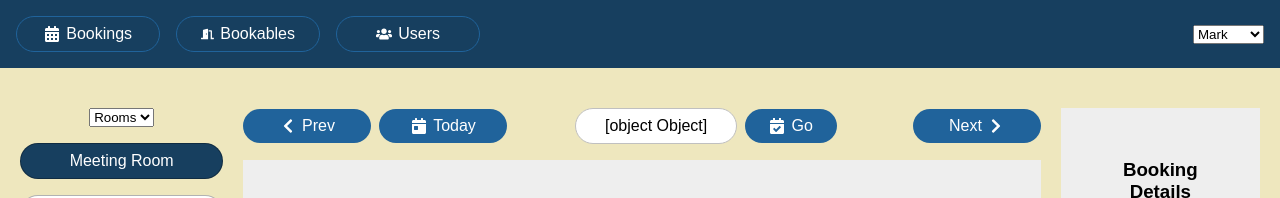
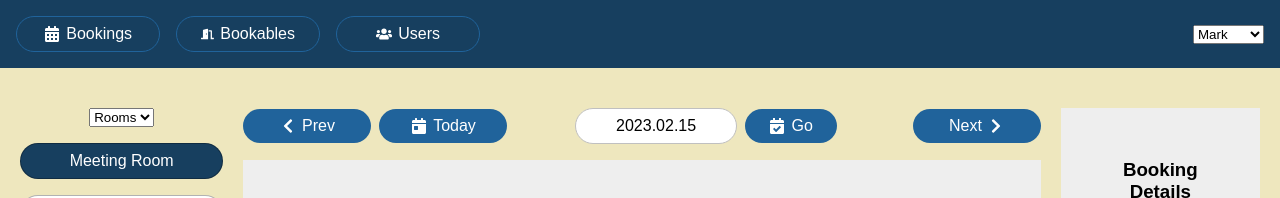
Before and after one commit to santoshnarayanan/reacthooks, a React (Create React App) app: page /bookings in a window 1280 px wide. Shown: the top 198 px of the page. Built offline with nearby package versions, Linux system fonts and the light colour scheme; data requests are answered from the project's data file.

Commit message:
Correction

```diff
--- a/src/components/Bookings/WeekPicker.js
+++ b/src/components/Bookings/WeekPicker.js
@@ -5,7 +5,7 @@ import { FaChevronLeft, FaCalendarDay, FaChevronRight, FaCalendarCheck } from "r
 // in the company
 
 export default function WeekPicker({ dispatch }) {
-    const textboxRef = useRef(null);
+    const textboxRef = useRef();
 
     //Handler for the Go button
     function goToDate() {
@@ -26,7 +26,7 @@ export default function WeekPicker({ dispatch }) {
                 </button>
 
                 <span>
-                    <input type="text" value={textboxRef} placeholder="e.g. 2023-01-02" defaultValue="2023.02.15" />
+                    <input type="text" ref={textboxRef} placeholder="e.g. 2023-01-02" defaultValue="2023.02.15" />
                     <button className="go btn" onClick={goToDate}>
                         <FaCalendarCheck />
                         <span>Go</span>
```
